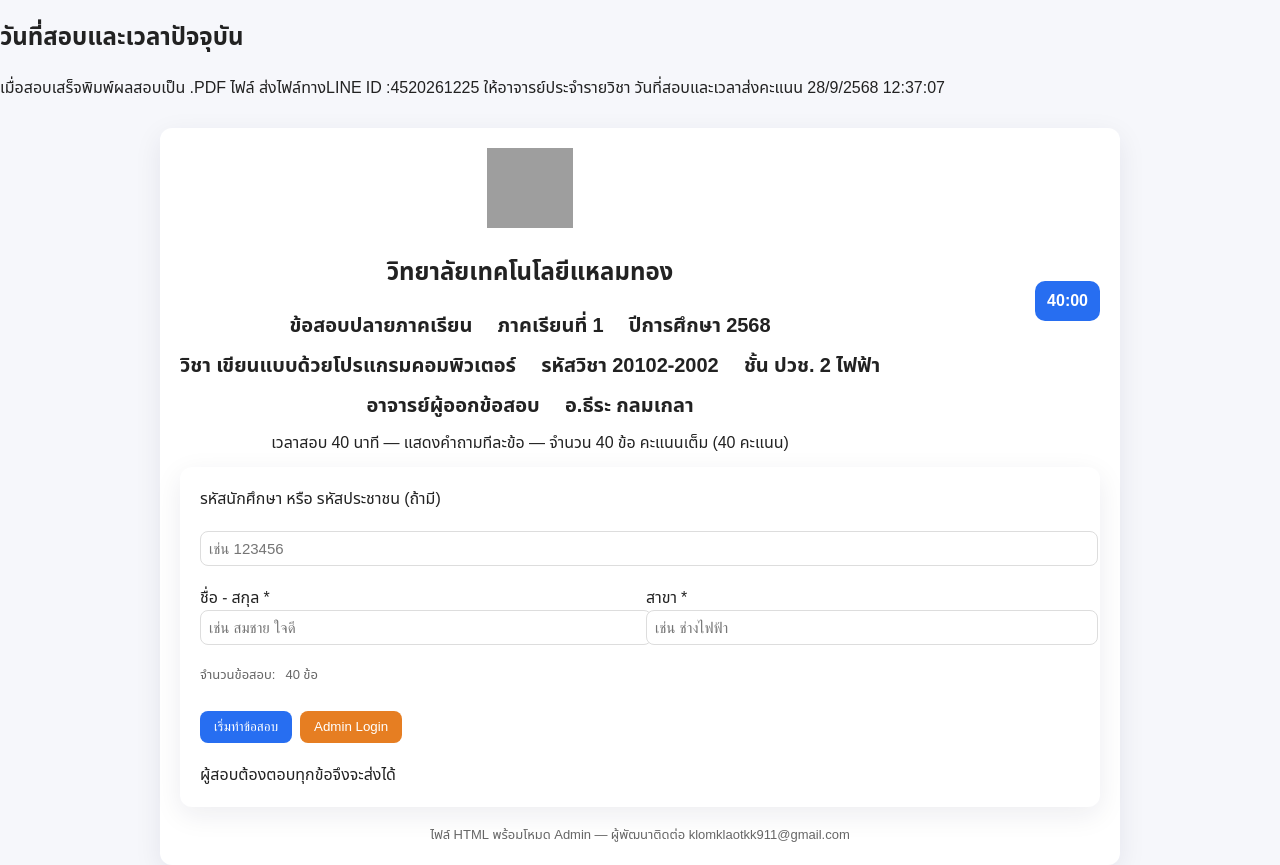
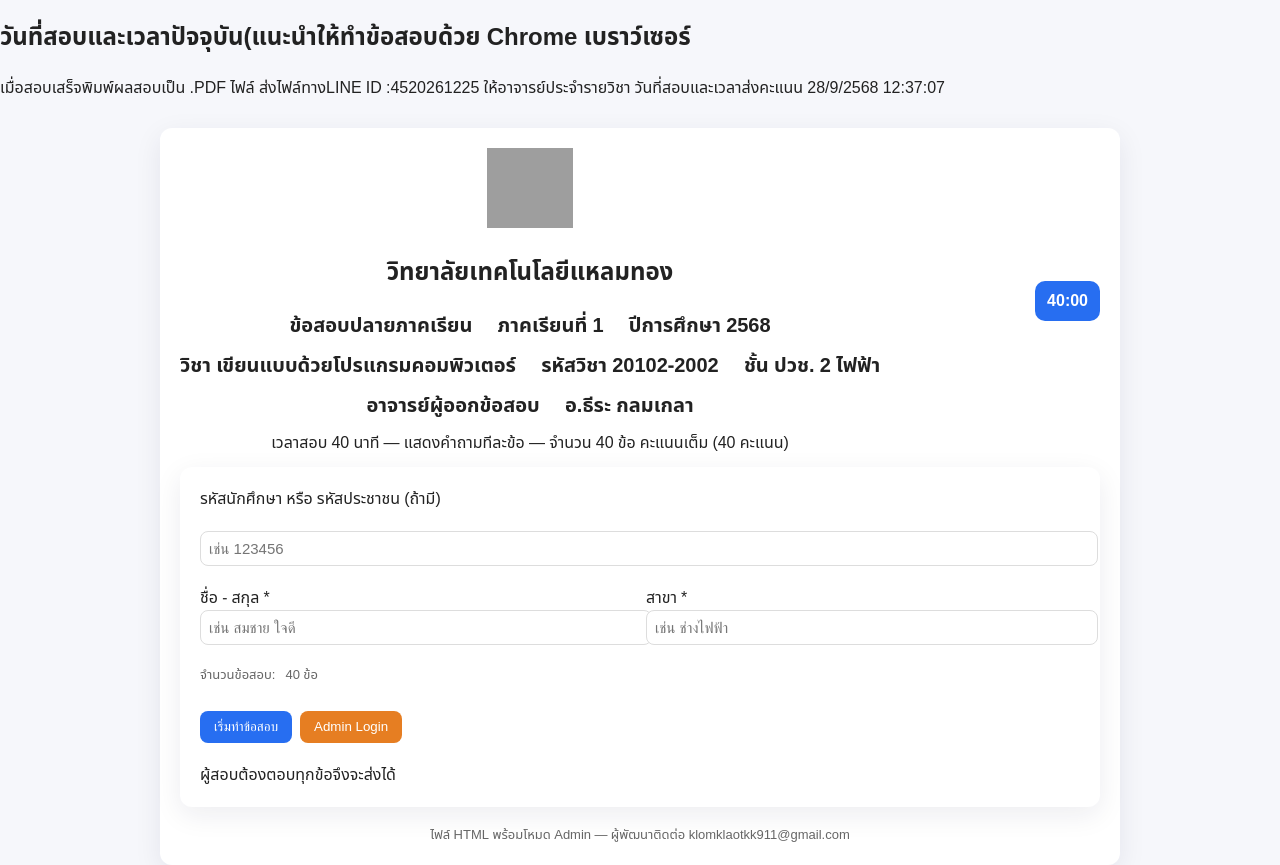
Before and after one commit to Tkk911/TestEXAM_LTC-exam20102-2002, a plain HTML site: page index.html in a window 1280 px wide. Drawn offline with Linux system fonts and the light colour scheme; grey boxes are pictures that could not be loaded.

Commit message:
Update index.html

```diff
--- a/index.html
+++ b/index.html
@@ -41,7 +41,7 @@
 </head>
 <body>
 
-<h2>วันที่สอบและเวลาปัจจุบัน</h2>
+<h2>วันที่สอบและเวลาปัจจุบัน(แนะนำให้ทำข้อสอบด้วย Chrome เบราว์เซอร์</h2>
 <p id="currentDateTime"></p>
     <script>
         const now = new Date();
```
